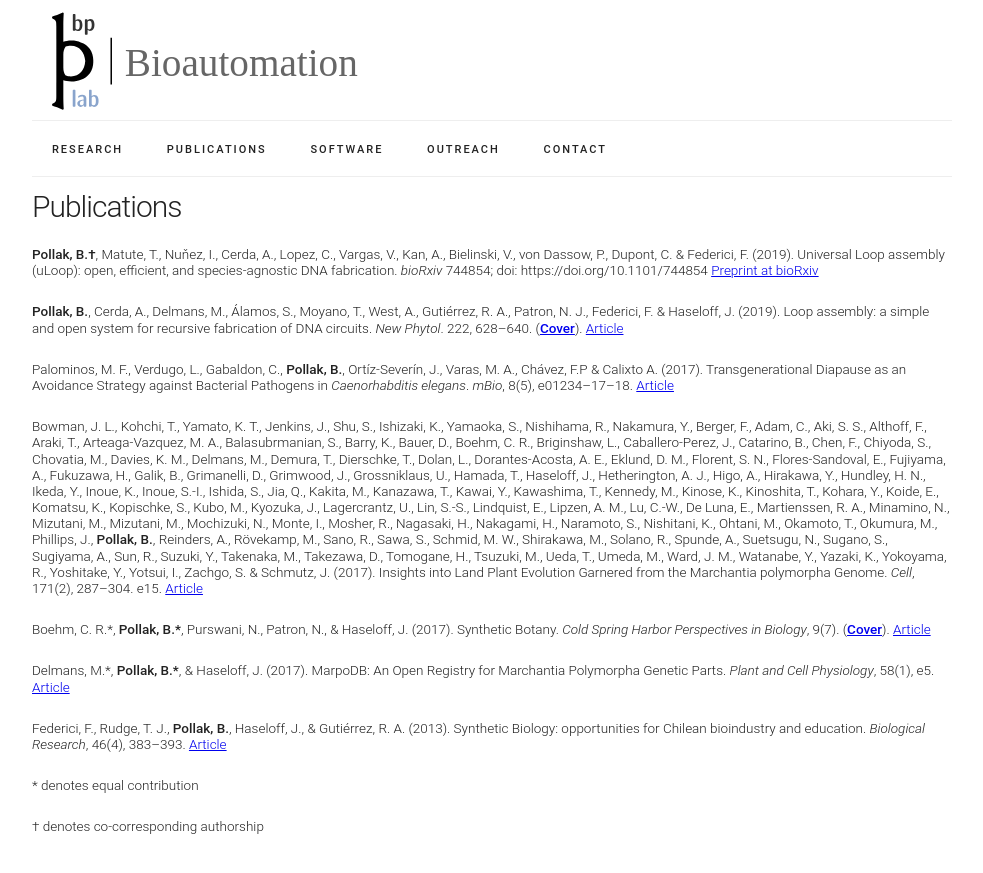
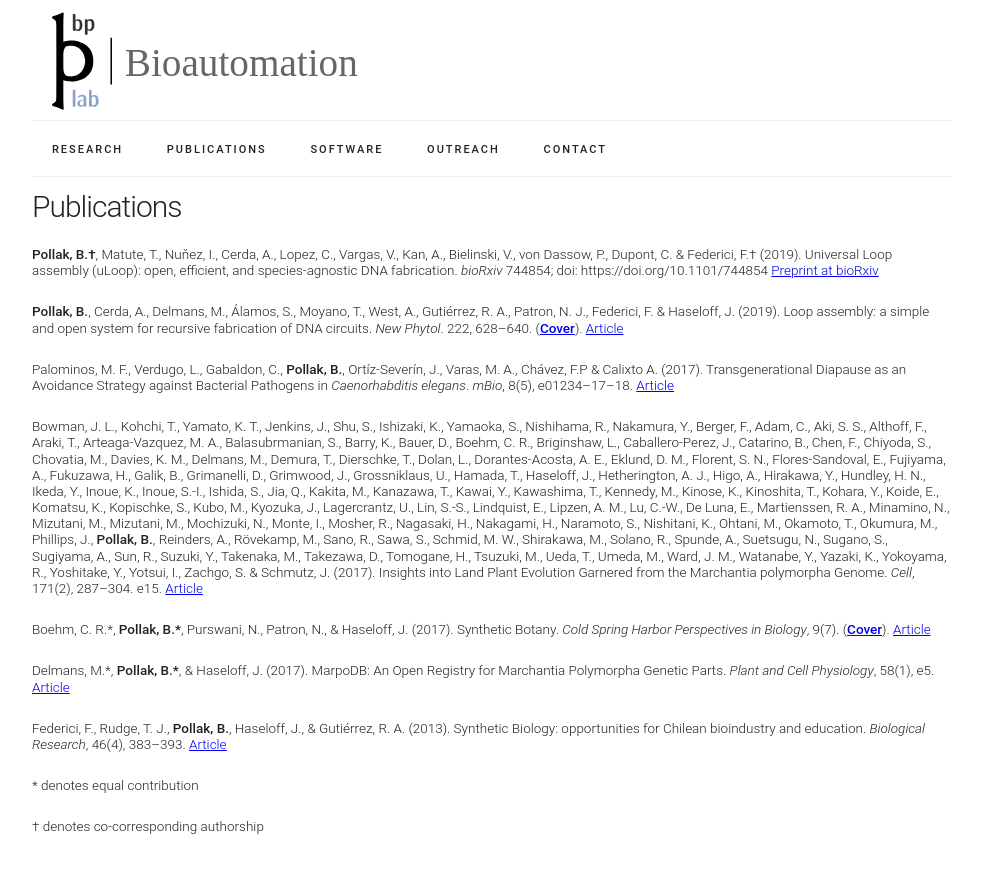
Before and after one commit to bpollakw/bplab.xyz, a Jekyll site: the page built from publications.html, in a window 1280 px wide. Shown: the top 873 px of the page, without its empty margins (148-1131 px from the left). Built offline with Jekyll 4.4.1, drawn with Linux system fonts in a browser that asks for light colours.

Commit message:
update publications

```diff
--- a/publications.html
+++ b/publications.html
@@ -4,7 +4,7 @@ title: Pollak lab - Biautomation - Publications
 ---
 
 <h3>Publications</h3>
-<p class="small"><b>Pollak, B.†</b>, Matute, T., Nuňez, I., Cerda, A., Lopez, C., Vargas, V., Kan, A., Bielinski, V., von Dassow, P., Dupont, C. & Federici, F. (2019). Universal Loop assembly (uLoop): open, efficient, and species-agnostic DNA fabrication. <i>bioRxiv</i> 744854; doi: https://doi.org/10.1101/744854 <a href="https://www.biorxiv.org/content/10.1101/744854v2" alt="uLoop assembly preprint" target="_blank">Preprint at bioRxiv</a></p>
+<p class="small"><b>Pollak, B.†</b>, Matute, T., Nuňez, I., Cerda, A., Lopez, C., Vargas, V., Kan, A., Bielinski, V., von Dassow, P., Dupont, C. & Federici, F.† (2019). Universal Loop assembly (uLoop): open, efficient, and species-agnostic DNA fabrication. <i>bioRxiv</i> 744854; doi: https://doi.org/10.1101/744854 <a href="https://www.biorxiv.org/content/10.1101/744854v2" alt="uLoop assembly preprint" target="_blank">Preprint at bioRxiv</a></p>
 
 <p class="small"><b>Pollak, B.</b>, Cerda, A., Delmans, M., Álamos, S., Moyano, T., West, A., Gutiérrez, R. A., Patron, N. J., Federici, F. & Haseloff, J.  (2019). Loop assembly: a simple and open system for recursive fabrication of DNA circuits. <i>New Phytol</i>. 222, 628–640. (<a href="https://nph.onlinelibrary.wiley.com/toc/14698137/2019/222/1" alt="Loop assembly, New Phytologist Cover" target="_blank"><b>Cover</b></a>). <a href="https://nph.onlinelibrary.wiley.com/doi/full/10.1111/nph.15625" alt="Loop assembly article" target="_blank">Article</a></p>
 
```
